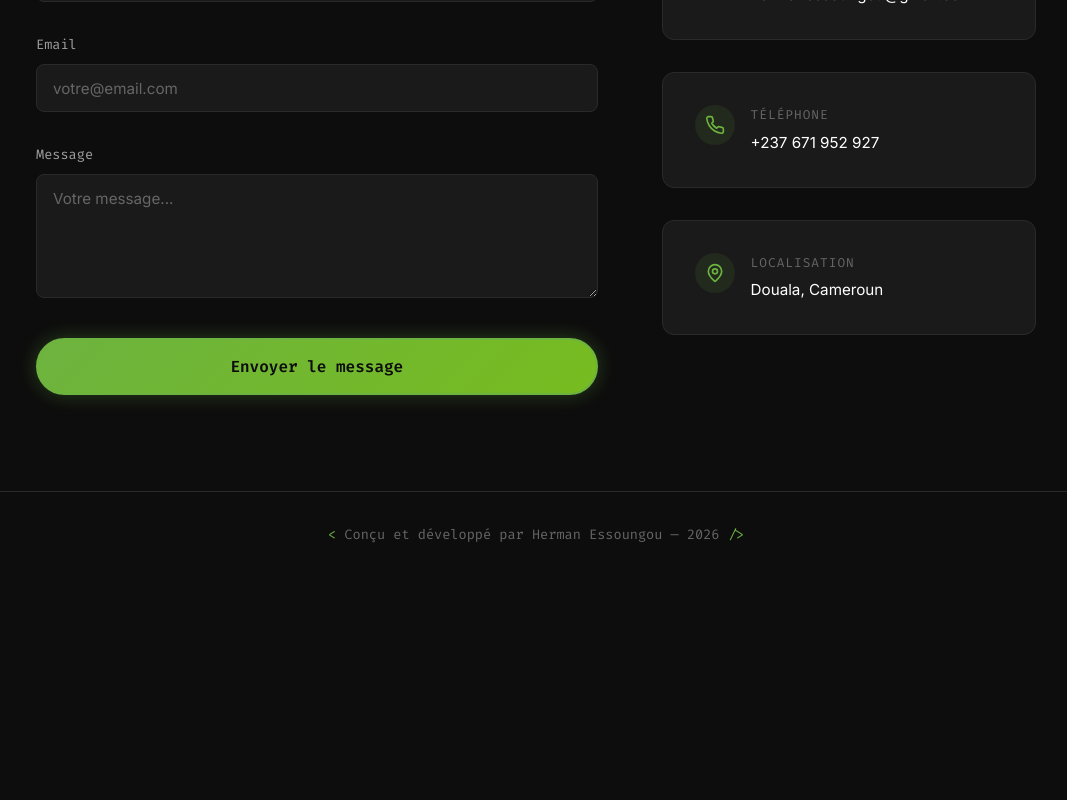
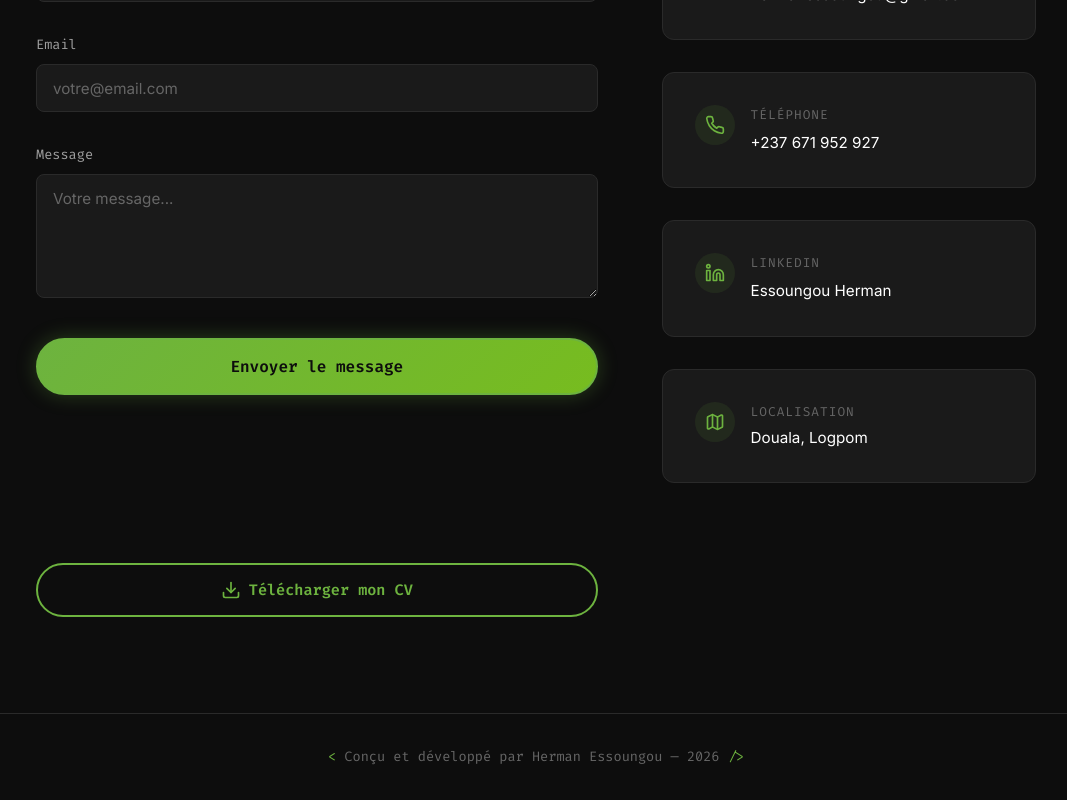
Before and after one commit to herman-87/portfolio, a Vue app: page / in a window 1280 px wide. Shown: the part 5424-6224 px from the top of the page, without its empty margins (104-1171 px from the left). Before the commit the page ends 6001 px from the top, so only its background shows below. Built offline with nearby package versions, Linux system fonts and the light colour scheme.

Commit message:
Update Contact Info: Add LinkedIn, Update Location to Logpom, Add CV download button

```diff
--- a/src/components/ContactSection.vue
+++ b/src/components/ContactSection.vue
@@ -24,9 +24,15 @@ const contactInfo = [
     href: 'tel:+237671952927'
   },
   {
-    icon: '<svg xmlns="http://www.w3.org/2000/svg" width="24" height="24" viewBox="0 0 24 24" fill="none" stroke="currentColor" stroke-width="2" stroke-linecap="round" stroke-linejoin="round" class="lucide lucide-map-pin"><path d="M20 10c0 4.993-5.539 10.193-7.399 11.799a1 1 0 0 1-1.202 0C9.539 20.193 4 14.993 4 10a8 8 0 0 1 16 0"/><circle cx="12" cy="10" r="3"/></svg>',
+    icon: '<svg xmlns="http://www.w3.org/2000/svg" width="24" height="24" viewBox="0 0 24 24" fill="none" stroke="currentColor" stroke-width="2" stroke-linecap="round" stroke-linejoin="round" class="lucide lucide-linkedin"><path d="M16 8a6 6 0 0 1 6 6v7h-4v-7a2 2 0 0 0-2-2 2 2 0 0 0-2 2v7h-4v-7a6 6 0 0 1 6-6z"/><rect width="4" height="12" x="2" y="9"/><circle cx="4" cy="4" r="2"/></svg>',
+    label: 'LinkedIn',
+    value: 'Essoungou Herman',
+    href: 'https://www.linkedin.com/in/essoungou-herman-40776723b'
+  },
+  {
+    icon: '<svg xmlns="http://www.w3.org/2000/svg" width="24" height="24" viewBox="0 0 24 24" fill="none" stroke="currentColor" stroke-width="2" stroke-linecap="round" stroke-linejoin="round" class="lucide lucide-map"><path d="M14.106 5.553a2 2 0 0 0 1.788 0l3.659-1.83A1 1 0 0 1 21 4.619v12.764a1 1 0 0 1-.553.894l-4.553 2.277a2 2 0 0 1-1.788 0l-4.212-2.106a2 2 0 0 0-1.788 0l-3.659 1.83A1 1 0 0 1 3 19.381V6.618a1 1 0 0 1 .553-.894l4.553-2.277a2 2 0 0 1 1.788 0z"/><path d="M15 5.764v15"/><path d="M9 3.236v15"/></svg>',
     label: 'Localisation',
-    value: 'Douala, Cameroun',
+    value: 'Douala, Logpom',
     href: null
   }
 ]
@@ -132,6 +138,7 @@ async function handleSubmit() {
               <a
                 v-if="info.href"
                 :href="info.href"
+                :target="info.href.startsWith('http') ? '_blank' : '_self'"
                 class="contact-info-value"
               >
                 {{ info.value }}
@@ -143,6 +150,16 @@ async function handleSubmit() {
           </div>
 
         </div>
+
+        <a
+          href="/CV_Herman_Essoungou.pdf"
+          download="CV_Herman_Essoungou.pdf"
+          class="btn btn-outline cv-btn"
+          v-scroll-reveal="{ delay: 500 }"
+        >
+          <svg xmlns="http://www.w3.org/2000/svg" width="20" height="20" viewBox="0 0 24 24" fill="none" stroke="currentColor" stroke-width="2" stroke-linecap="round" stroke-linejoin="round" class="lucide lucide-download"><path d="M21 15v4a2 2 0 0 1-2 2H5a2 2 0 0 1-2-2v-4"/><polyline points="7 10 12 15 17 10"/><line x1="12" x2="12" y1="15" y2="3"/></svg>
+          Télécharger mon CV
+        </a>
 
       </div>
 
@@ -291,6 +308,13 @@ async function handleSubmit() {
 .contact-info-value {
   color: var(--color-text);
   font-size: 0.95rem;
+  word-break: break-all;
+}
+
+.cv-btn {
+  width: 100%;
+  margin-top: 1rem;
+  gap: 0.5rem;
 }
 
 .footer {
```
